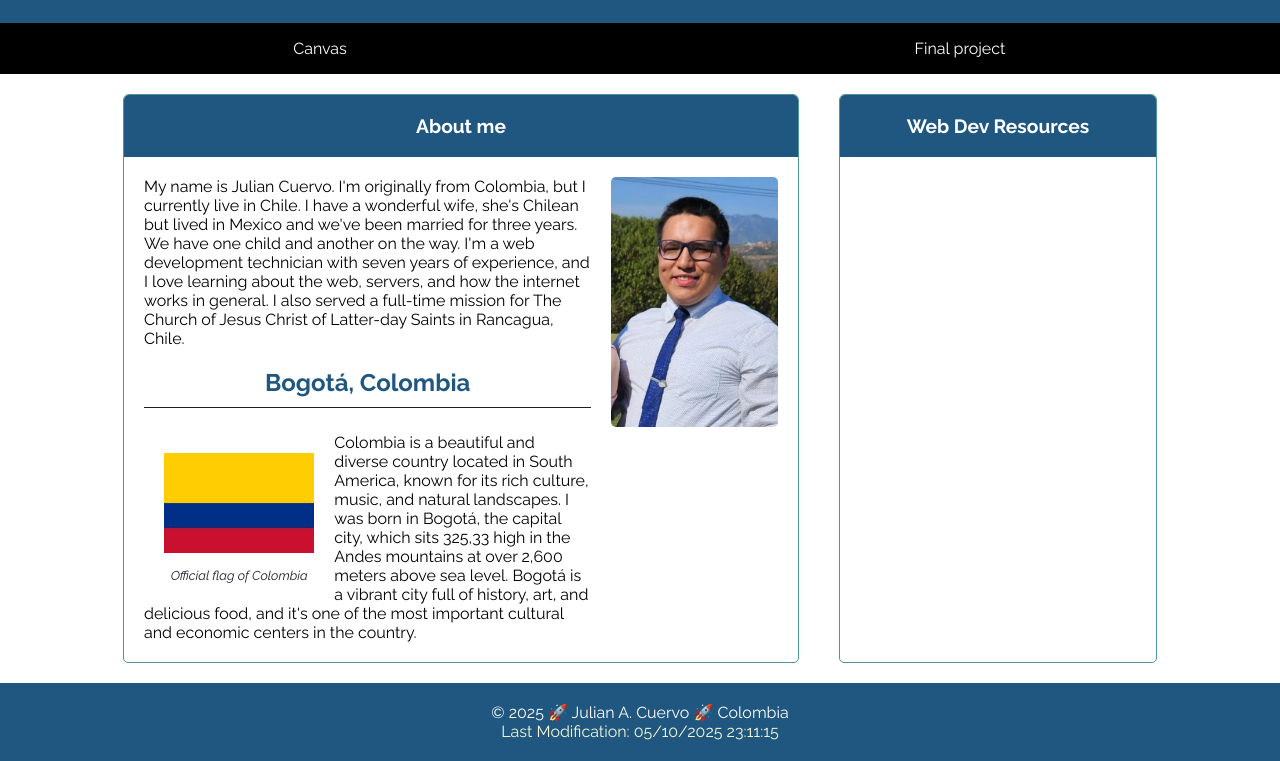
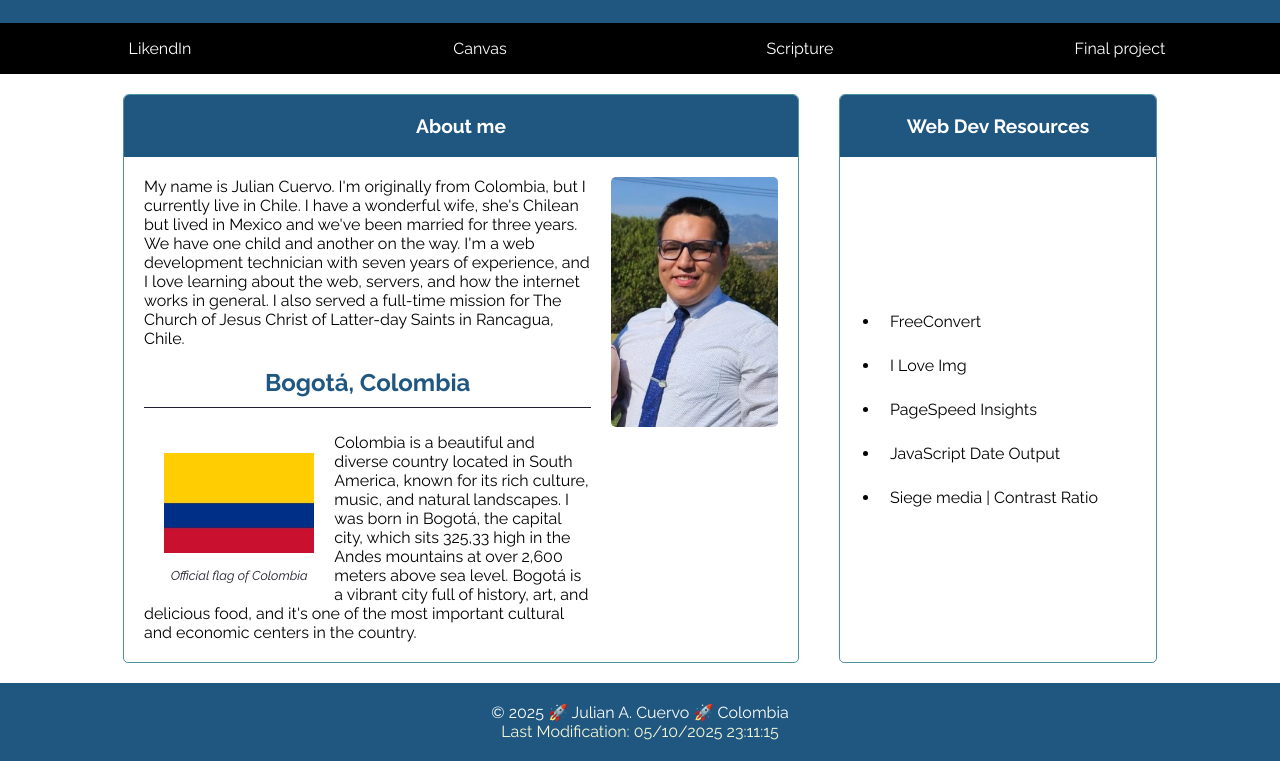
Before and after one commit to jcuervonarvaez/wdd131, a plain HTML site: page index.html in a window 1280 px wide. Shown: the part 64-825 px from the top of the page. Drawn offline with Linux system fonts and the light colour scheme.

Commit message:
fix(link): clean anchor

```diff
--- a/index.html
+++ b/index.html
@@ -9,9 +9,16 @@
     />
     <meta name="author" content="Julian A. Cuervo" />
     <title>WDD 131 – Dynamic Web Fundamentals - Julian A. Cuervo</title>
+
+    <link rel="stylesheet" href="styles/base.css" />
+
     <link rel="preconnect" href="https://fonts.googleapis.com" />
     <link rel="preconnect" href="https://fonts.gstatic.com" crossorigin />
-    <link rel="stylesheet" href="styles/base.css" />
+    <link
+      href="https://fonts.googleapis.com/css2?family=Raleway:ital,wght@0,100..900;1,100..900&display=swap"
+      rel="stylesheet"
+    />
+
     <script src="scripts/getdates.js" defer></script>
   </head>
   <body>
@@ -19,10 +26,15 @@
       <header>
         <h1>WDD 131 – Dynamic Web Fundamentals, Julian A. Cuervo</h1>
         <nav>
-
-          <a href="https://byupw.instructure.com/">Canvas</a>
-
-          <a href="/final-project"> Final project</a>
+          <a href="https://www.linkedin.com/in/julian-andres-cuervo-narvaez"
+            >LikendIn</a
+          >
+          <a href="https://byupw.instructure.com">Canvas</a>
+          <a
+            href="https://www.churchofjesuschrist.org/study/scriptures/bofm/moro/7?lang=eng&id=p45#p45"
+            >Scripture</a
+          >
+          <a href="#final-project"> Final project</a>
         </nav>
       </header>
       <main>
@@ -79,7 +91,29 @@
           <div class="card-head">
             <h2>Web Dev Resources</h2>
           </div>
-          <div class="card-body references"></div>
+          <div class="card-body references">
+            <ul>
+              <li>
+                <a href="https://www.freeconvert.com">FreeConvert</a>
+              </li>
+              <li>
+                <a href="https://www.iloveimg.com">I Love Img</a>
+              </li>
+              <li>
+                <a href="https://pagespeed.web.dev">PageSpeed Insights</a>
+              </li>
+              <li>
+                <a href="https://codepen.io/BYU-Idaho/pen/VYZQRma"
+                  >JavaScript Date Output</a
+                >
+              </li>
+              <li>
+                <a href="https://www.siegemedia.com/contrast-ratio"
+                  >Siege media | Contrast Ratio</a
+                >
+              </li>
+            </ul>
+          </div>
         </section>
       </main>
       <footer>
```
